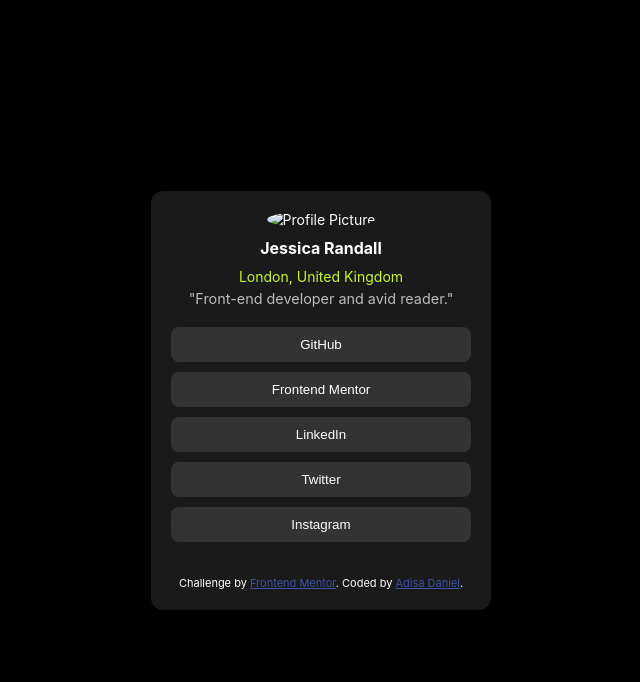
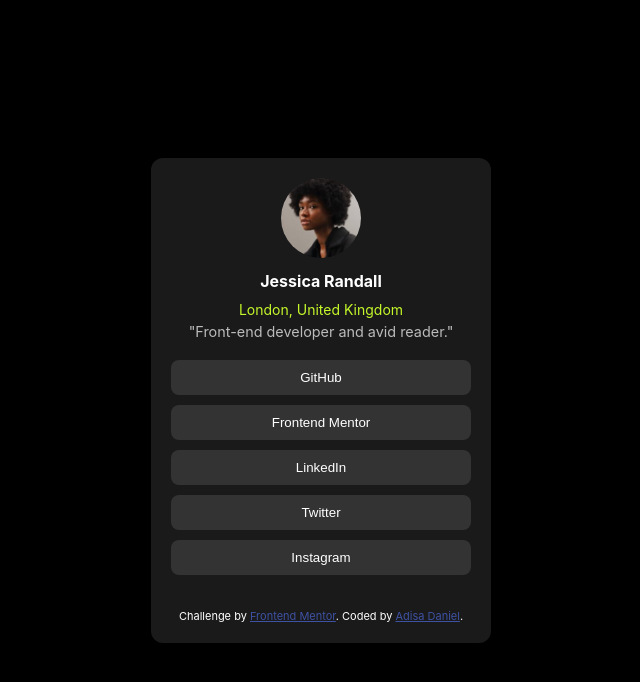
Before and after one commit to dhanbilla/Social-Profile, a plain HTML site: page index.html in a window 1280 px wide. Shown: the whole page, without its empty margins (319-959 px from the left). Drawn offline with Linux system fonts and the light colour scheme.

Commit message:
Update index.html

```diff
--- a/index.html
+++ b/index.html
@@ -4,7 +4,7 @@
   <meta charset="UTF-8">
   <meta name="viewport" content="width=device-width, initial-scale=1.0"> <!-- displays site properly based on user's device -->
 
-  <link rel="icon" type="image/png" sizes="32x32" href="./assets/images/favicon-32x32.png">
+  <link rel="icon" type="image/png" sizes="32x32" href="./favicon-32x32.png">
 
   <title>Frontend Mentor | Social links profile</title>
 
@@ -98,7 +98,7 @@
 <body>
 
  <div class="profile-card">
-  <img src="./images/avatar-jessica.jpeg" alt="Profile Picture">
+  <img src="./avatar-jessica.jpeg" alt="Profile Picture">
   <h2>Jessica Randall</h2>
   <p>London, United Kingdom</p>
   <span>"Front-end developer and avid reader."</span>
```
